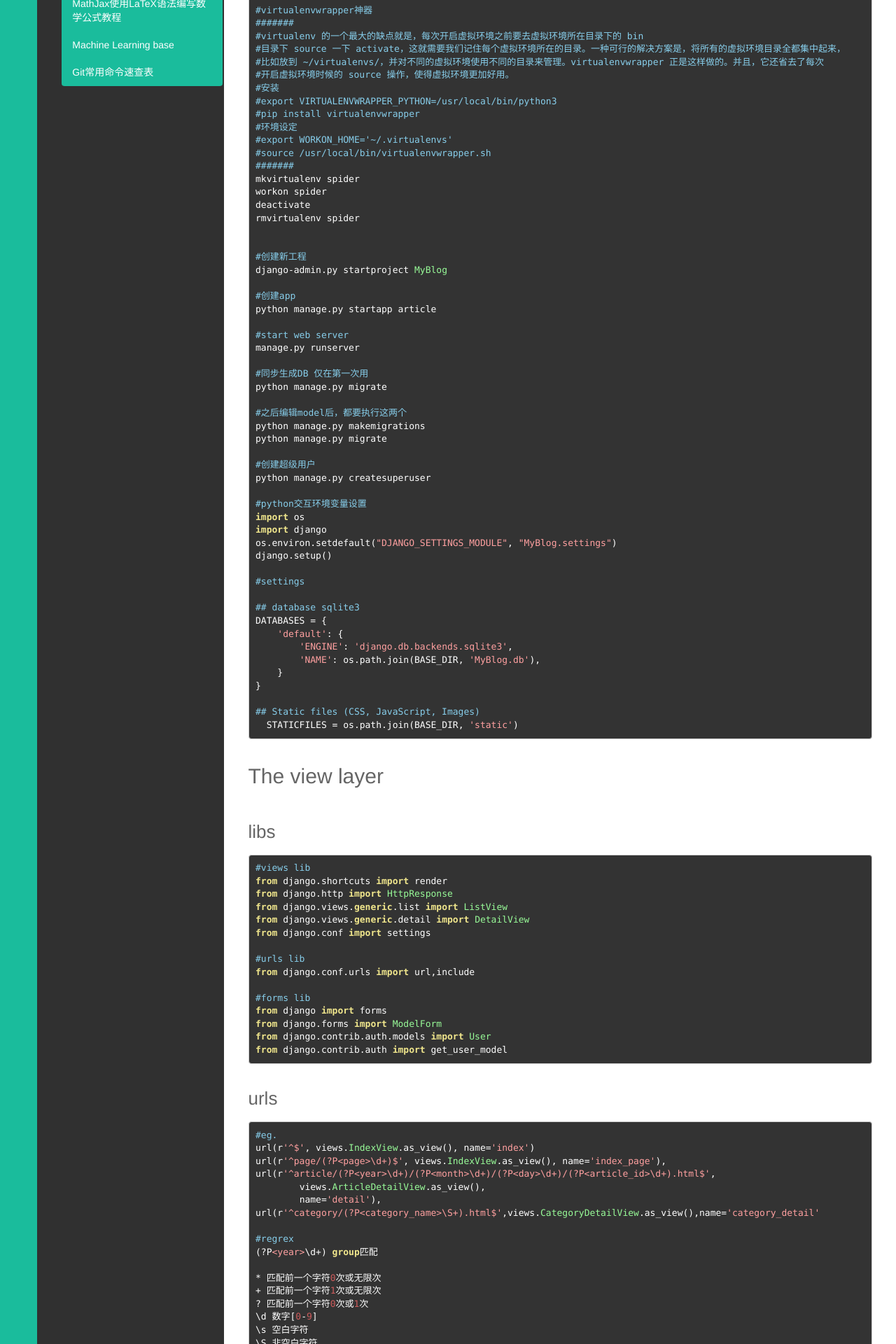
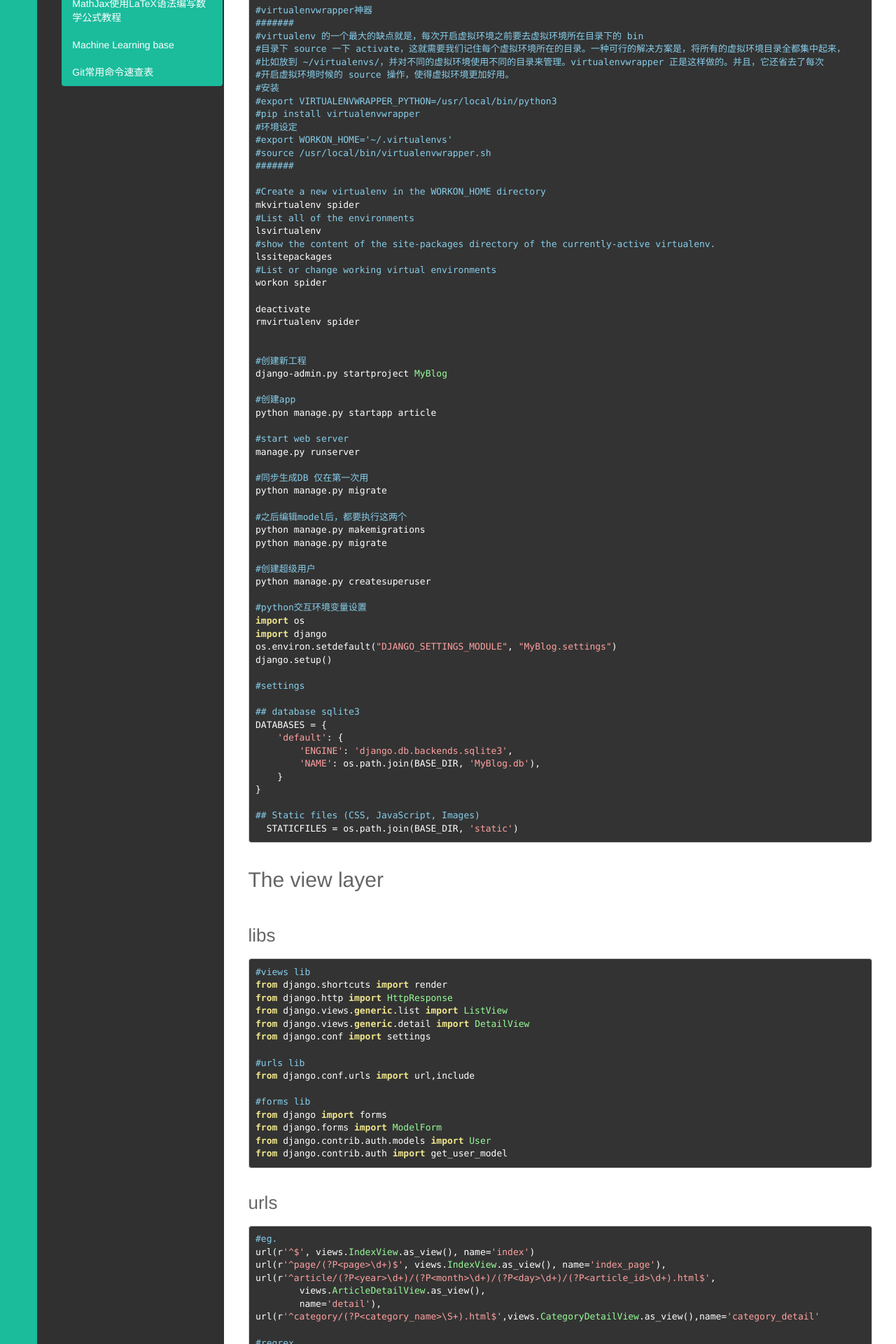
Before and after one commit to kyoyo/kyoyo.github.io, a Jekyll site: the page built from _posts/技術/2017-09-20-Django-Base1.md, in a window 1280 px wide. Shown: the part 387-2307 px from the top of the page at 70% size. Built offline with Jekyll 4.4.1, drawn with Linux system fonts in a browser that asks for light colours; Markdown is read by kramdown in place of the engine named in the settings.

Commit message:
Update 2017-09-20-Django-Base1.md

```diff
--- a/_posts/技術/2017-09-20-Django-Base1.md
+++ b/_posts/技術/2017-09-20-Django-Base1.md
@@ -32,8 +32,16 @@ virtualenv django-env
 #export WORKON_HOME='~/.virtualenvs'
 #source /usr/local/bin/virtualenvwrapper.sh
 #######
+
+#Create a new virtualenv in the WORKON_HOME directory
 mkvirtualenv spider
+#List all of the environments
+lsvirtualenv
+#show the content of the site-packages directory of the currently-active virtualenv.
+lssitepackages
+#List or change working virtual environments
 workon spider
+
 deactivate
 rmvirtualenv spider
 
```
